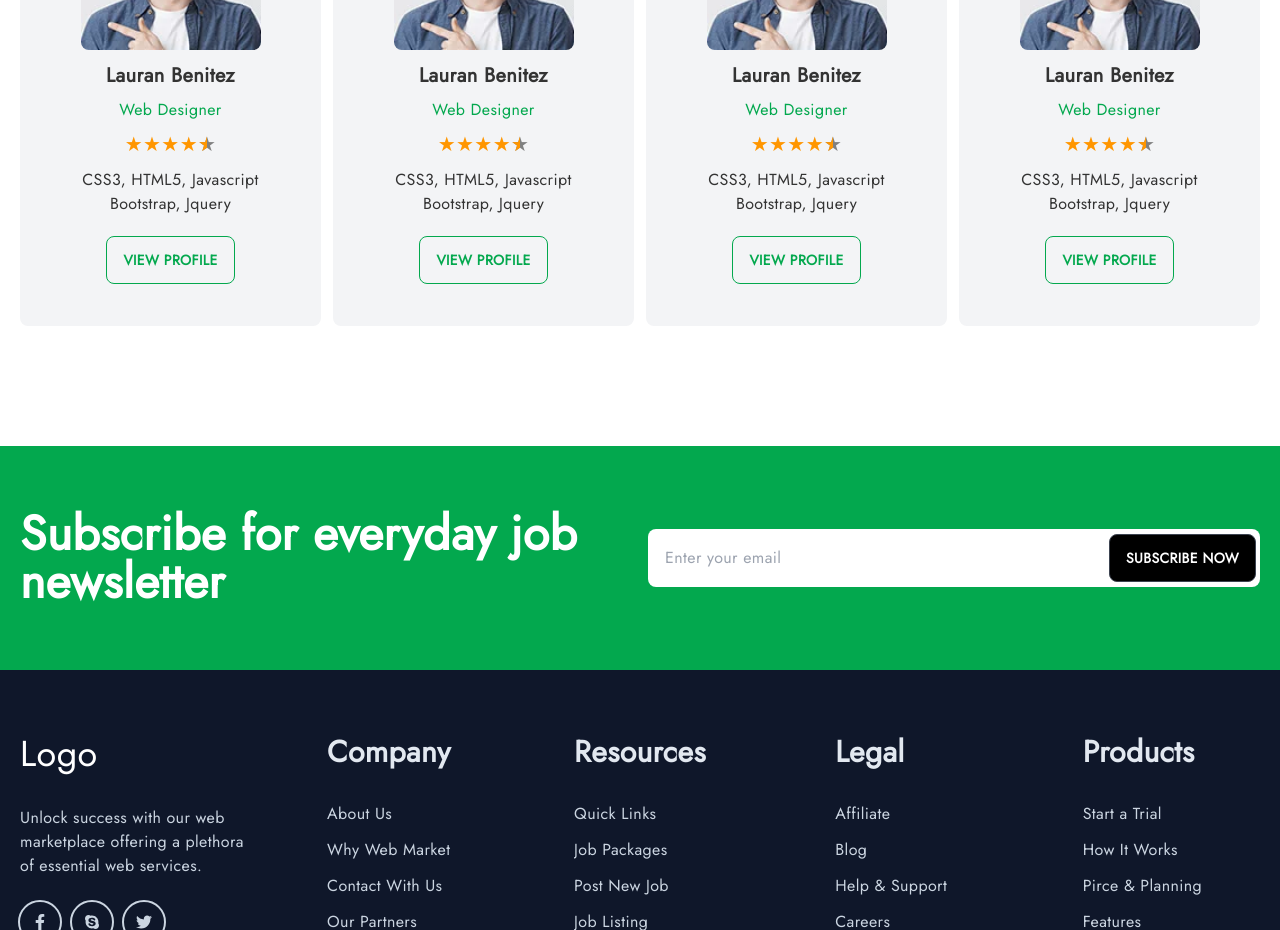
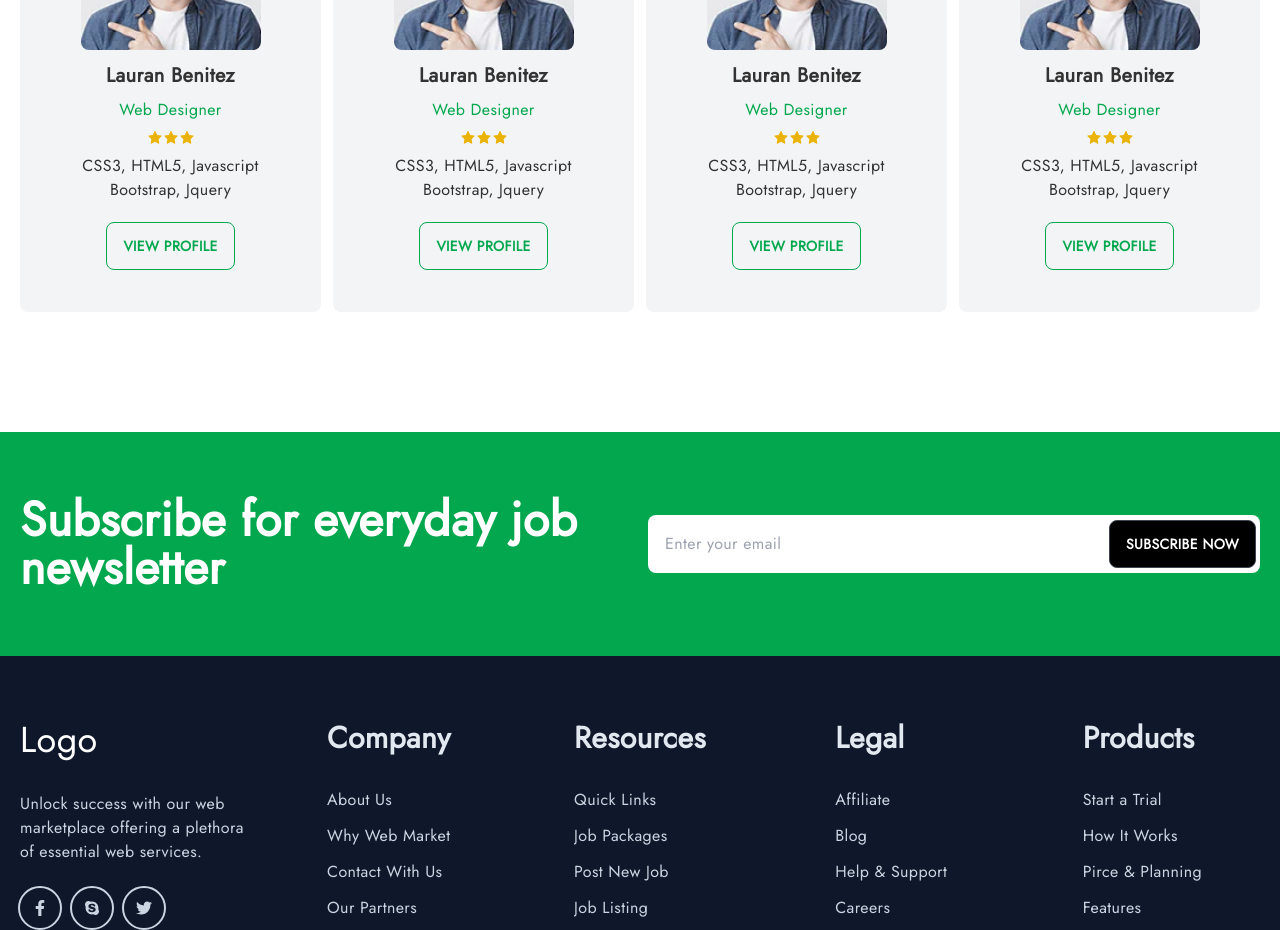
Before and after one commit to tusharshaha/web-market, a Next.js app in the folder frontend/: page / in a window 1280 px wide. Shown: the part 4240-5170 px from the top of the page. Built offline with nearby package versions, Linux system fonts and the light colour scheme.

Commit message:
updated file structure and added zod for validation

```diff
--- a/frontend/components/Home/BestCandiate.tsx
+++ b/frontend/components/Home/BestCandiate.tsx
@@ -2,9 +2,8 @@ import SectionTitle from '@/components/common/SectionTitle';
 import React from 'react';
 import Image from 'next/image';
 import Link from 'next/link';
-import ReactStars from "react-rating-stars-component";
-import { BsFillBookmarkDashFill, BsStarHalf } from 'react-icons/bs';
-import { AiFillStar, AiOutlineStar } from 'react-icons/ai';
+import { BsFillBookmarkDashFill } from 'react-icons/bs';
+import { AiFillStar } from 'react-icons/ai';
 
 const BestCandidate: React.FC = () => {
     const candidates = new Array(4).fill(0);
@@ -20,18 +19,10 @@ const BestCandidate: React.FC = () => {
                         <div className='text-center my-3'>
                             <Link className='text-xl font-bold my-3' href=''>Lauran Benitez</Link>
                             <h4 className='text-base text-primary my-2'>Web Designer</h4>
-                            <div className='flex justify-center'>
-                                <ReactStars
-                                    count={5}
-                                    value={4.5}
-                                    size={20}
-                                    edit={false}
-                                    isHalf={true}
-                                    emptyIcon={<AiOutlineStar />}
-                                    halfIcon={<BsStarHalf />}
-                                    fullIcon={<AiFillStar />}
-                                    activeColor="#ff9600"
-                                />
+                            <div className='flex justify-center text-yellow-500'>
+                                <AiFillStar/>
+                                <AiFillStar/>
+                                <AiFillStar/>
                             </div>
                             <p className='my-2'>CSS3, HTML5, Javascript Bootstrap, Jquery</p>
                         </div>
--- a/frontend/package.json
+++ b/frontend/package.json
@@ -9,6 +9,7 @@
     "lint": "next lint"
   },
   "dependencies": {
+    "@hookform/resolvers": "^3.3.2",
     "axios": "^1.3.5",
     "daisyui": "^2.51.5",
     "eslint": "8.37.0",
@@ -16,12 +17,13 @@
     "next": "13.2.4",
     "react": "18.2.0",
     "react-dom": "18.2.0",
+    "react-hook-form": "^7.48.2",
     "react-hot-toast": "^2.4.1",
     "react-icons": "^4.10.1",
     "react-query": "^3.39.3",
-    "react-rating-stars-component": "^2.2.0",
     "swiper": "^9.3.2",
-    "typescript": "5.0.3"
+    "typescript": "5.0.3",
+    "zod": "^3.22.4"
   },
   "devDependencies": {
     "@types/node": "^20.1.3",
--- a/frontend/pages/jobs.tsx
+++ b/frontend/pages/jobs.tsx
@@ -2,7 +2,7 @@ import { NextPage } from 'next';
 import { useState, useEffect } from "react";
 import Layout from '@/components/Layout';
 import { QueryClient, useQuery, dehydrate } from "react-query";
-import { publicApi } from '@/utils/axios.service';
+import { publicApi } from '@/api/axios.service';
 import SearchSection from '@/components/Job/SearchSection';
 import JobCard from '@/components/Job/JobCard';
 import JobDetails from '@/components/Job/JobDetails';
--- a/frontend/pages/register.tsx
+++ b/frontend/pages/register.tsx
@@ -1,25 +1,30 @@
 import { NextPage } from 'next';
 import { useRouter } from 'next/router';
 import { useState } from 'react';
+import { useForm } from "react-hook-form"
+import { zodResolver } from '@hookform/resolvers/zod';
 import { FaBackwardStep, FaEye, FaEyeSlash } from 'react-icons/fa6';
 import { FcGoogle } from 'react-icons/fc';
-
-interface InputError {
-  email: string,
-  pass: string
-}
+import { RegFormData, regFormSchema } from '@/types';
 
 const Register: NextPage = () => {
   const [showPass, setShowPass] = useState(false);
   const [regPage, setRegPage] = useState(false);
-  const [inputError, setInputError] = useState({} as InputError);
   const router = useRouter();
   const handleBack = () => router.back();
   const handShowPass = () => setShowPass(!showPass);
-  const handleSubmit = () => {
-    const emailRegex = /^[a-zA-Z0-9._-]+@(?:gmail|yahoo|hotmail|outlook)\.com$/;
-    const passRegex = /^(?=.*[a-z])(?=.*\d).{6,}$/;
-  }
+  const {
+    register,
+    handleSubmit,
+    formState: { errors },
+  } = useForm<RegFormData>({ resolver: zodResolver(regFormSchema) })
+
+  if (!regPage) delete errors.name;
+
+  const onSubmit = handleSubmit((data) => {
+    console.log(data)
+  })
+  console.log(errors)
   return (
     <div className="register flex items-start justify-center px-10">
       <div className='max-w-3xl'>
@@ -38,29 +43,31 @@ const Register: NextPage = () => {
             <h3 className='text-lg md:text-xl font-semibold text-primary tracking-widest'>
               USER {regPage ? "REGISTER" : "LOGIN"}
             </h3>
-            <form className='flex flex-col items-center justify-start gap-2 mt-5 md:mt-10 w-full px-4 sm:px-0 sm:w-2/4 mx-auto'>
+            <form onSubmit={onSubmit} className='flex flex-col items-center justify-start gap-2 mt-5 md:mt-10 w-full px-4 sm:px-0 sm:w-2/4 mx-auto'>
               {
                 regPage &&
                 <input
                   type="text"
-                  required
                   className="w-full border-2 border-primary focus:outline-none focus:caret-primary rounded-full px-6 py-2 mb-2"
                   placeholder='Your name'
+                  {...register("name", { required: true })}
                 />
               }
+
               <input
                 type="email"
-                required
                 className="w-full border-2 border-primary focus:outline-none focus:caret-primary rounded-full px-6 py-2 mb-2"
                 placeholder='Your email'
+                {...register("email")}
               />
               <div className='w-full relative'>
                 <input
                   type={showPass ? "text" : "password"}
-                  required
                   className='w-full border-2 border-primary focus:outline-none focus:caret-primary rounded-full px-6 py-2'
                   placeholder='Your password'
+                  {...register("password")}
                 />
+
                 <button onClick={handShowPass} className='absolute top-[13px] right-[20px] text-slate-400'>
                   {showPass ? <FaEye /> : <FaEyeSlash />}
                 </button>
--- a/frontend/tsconfig.json
+++ b/frontend/tsconfig.json
@@ -17,8 +17,8 @@
     "paths": {
       "@/*": ["./*"]
     },
-    "types": ["./types/react-rating-stars-component.d.ts"]
+    "types": []
   },
-  "include": ["next-env.d.ts", "**/*.ts", "**/*.tsx", "types/*"],
+  "include": ["next-env.d.ts", "**/*.ts", "**/*.tsx"],
   "exclude": ["node_modules"]
 }
--- /dev/null
+++ b/frontend/types/index.ts
@@ -0,0 +1,12 @@
+import { z } from 'zod';
+
+export const regFormSchema = z.object({
+  name: z.string().min(3).max(100),
+  email: z.string()
+    .email()
+    .regex(new RegExp(/^[a-zA-Z0-9._-]+@(?:gmail|yahoo|hotmail|outlook)\.com$/), "Please use a valid email"),
+  password: z.string()
+    .regex(new RegExp(/^(?=.*[a-z])(?=.*\d).{6,}$/), "Password must be minimum 6 digit contain 1 number"),
+})
+
+export type RegFormData = z.infer<typeof regFormSchema>
--- a/frontend/types/react-rating-stars-component.d.ts
+++ /dev/null
@@ -1 +0,0 @@
-declare module 'react-rating-stars-component';
```
Also changed, not shown: frontend/utils/types.ts (deleted, +0 -9 lines), frontend/api/axios.service.ts (renamed from frontend/utils/axios.service.ts), 2 other files (tests, documents, lock files or other folders).
